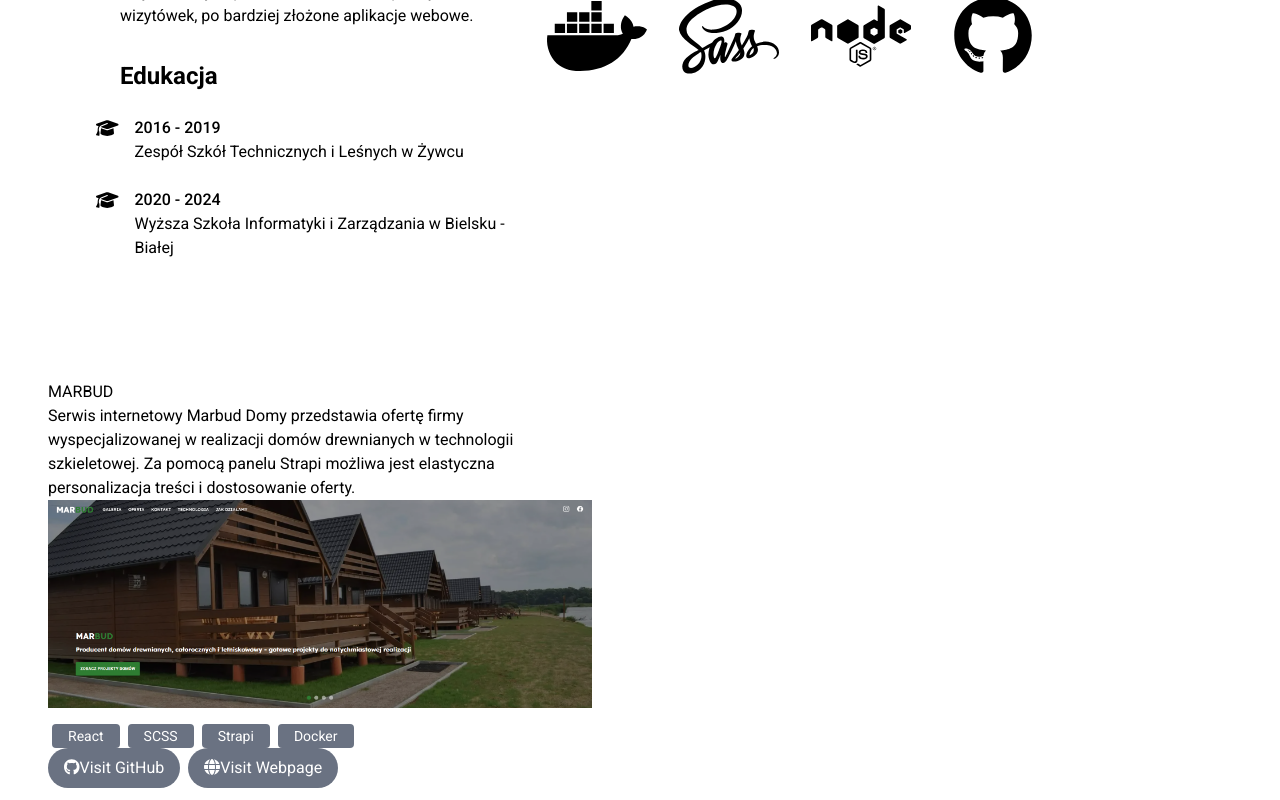
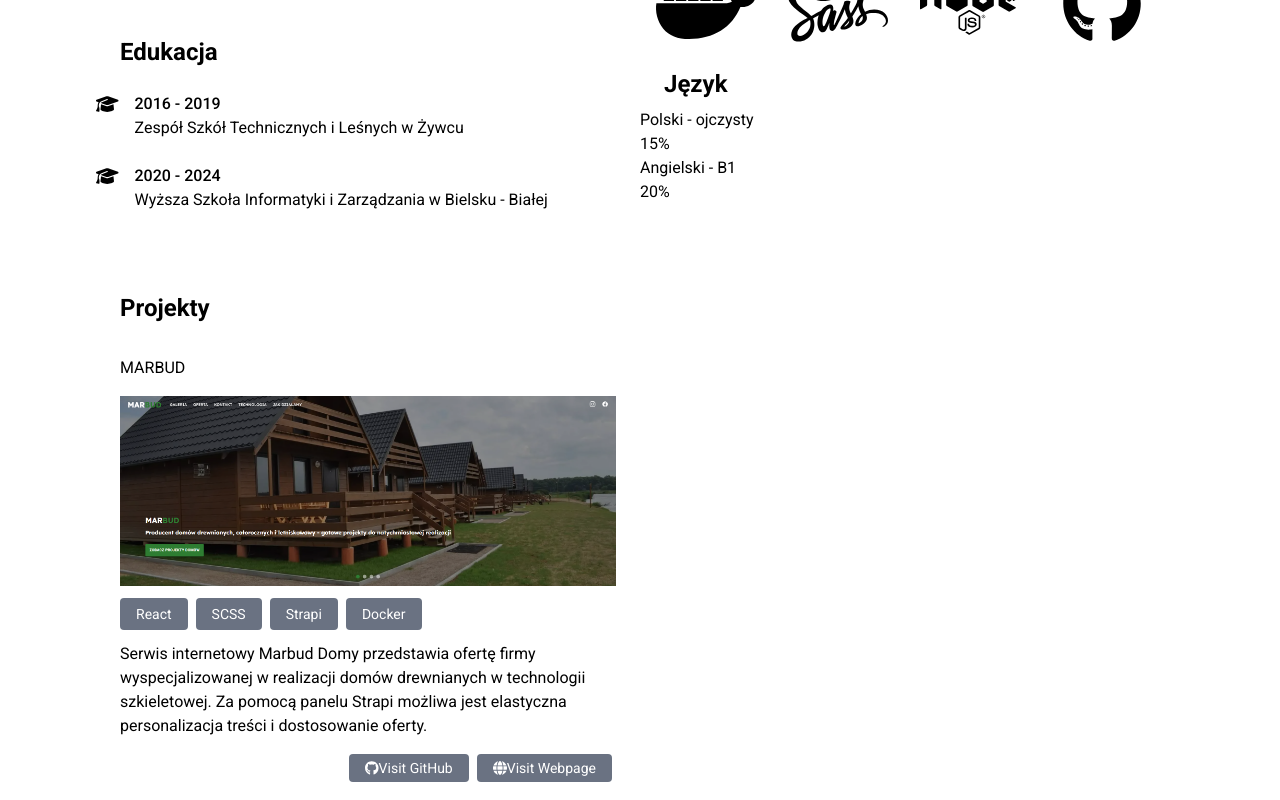
Before and after one commit to Kry765/portfolio, a React (Vite) app: page / in a window 1280 px wide. Shown: the part 1060-1860 px from the top of the page. Built offline with nearby package versions, Linux system fonts and the light colour scheme.

Commit message:
add lang section

```diff
--- a/src/components/AboutMe/AboutMe.tsx
+++ b/src/components/AboutMe/AboutMe.tsx
@@ -3,13 +3,14 @@ import type { AboutMeData } from "../../types/Aboutme";
 import AboutMeSkills from "./AboutMeSkills";
 import AboutMeDescription from "./AboutMeDescription";
 import AboutMeEducation from "./AboutMeEducation";
+import AboutMeLanguage from "./AboutMeLanguage";
 
 const typedData = aboutData as AboutMeData;
 
 export default function AboutMe() {
   return (
     <section className="flex flex-col md:flex-row mx-24 my-12">
-      <article className="text-center md:text-left md:w-[40%] flex flex-col justify-center">
+      <article className="text-center md:text-left md:w-1/2 flex flex-col justify-center">
         <AboutMeDescription
           title={typedData.title}
           description={typedData.description}
@@ -19,10 +20,14 @@ export default function AboutMe() {
           schoolData={typedData.schoolData}
         />
       </article>
-      <article className="md:w-[60%] flex flex-col items-center">
+      <article className="md:w-1/2 ">
         <AboutMeSkills
           title={typedData.skillsSectionTitle}
           skills={typedData.skills}
+        />
+        <AboutMeLanguage
+          title={typedData.langSectionTitle}
+          lang={typedData.lang}
         />
       </article>
     </section>
--- /dev/null
+++ b/src/components/AboutMe/AboutMeLanguage.tsx
@@ -0,0 +1,20 @@
+type Props = {
+  title: string;
+  lang: string[];
+};
+
+export default function AboutMeLanguage({ lang, title }: Props) {
+  return (
+    <>
+      <h2 className="py-2 md:px-6 font-bold text-2xl">{title}</h2>
+      {lang.map((item, index) => (
+        <div key={index}>
+          <p>
+            {item.language} - {item.level}
+          </p>
+          <p>{item.status}</p>
+        </div>
+      ))}
+    </>
+  );
+}
--- a/src/components/AboutMe/AboutMeSkills.tsx
+++ b/src/components/AboutMe/AboutMeSkills.tsx
@@ -29,7 +29,7 @@ type Props = {
 export default function AboutMeSkills({ title, skills }: Props) {
   return (
     <div className="max-w-auto ">
-      <h2 className="py-6 md:px-6 font-bold text-2xl">{title}</h2>
+      <h2 className="py-2 md:px-6 font-bold text-2xl">{title}</h2>
       {skills.map((data, index) => (
         <FontAwesomeIcon
           key={index}
--- a/src/components/MyProject/Project.tsx
+++ b/src/components/MyProject/Project.tsx
@@ -6,8 +6,13 @@ const typedData = projectData as ProjectEntry;
 
 export default function Project() {
   return (
-    <section className="flex flex-wrap mx-auto">
-      <ProjectListComponent projectData={typedData.projectData} />
-    </section>
+    <>
+      <div className="mx-24 my-12">
+        <h2 className="py-2 px-6 font-bold text-2xl gap-4">Projekty</h2>
+        <section className="flex flex-wrap">
+          <ProjectListComponent projectData={typedData.projectData} />
+        </section>
+      </div>
+    </>
   );
 }
--- a/src/components/MyProject/ProjectListComponent.tsx
+++ b/src/components/MyProject/ProjectListComponent.tsx
@@ -14,31 +14,26 @@ const iconMap = {
 
 export default function ProjectListComponent({ projectData }: Props) {
   return projectData.map((data, index) => (
-    <div key={index} className="w-1/2 p-12">
+    <div key={index} className="w-1/2 p-6">
       <h3>{data.titleProject}</h3>
-      <p>{data.descriptionProject}</p>
-
       {data.imageProject.map((item, index) => (
-        <div key={index}>
-          <img src={item.thumbnail} />
-        </div>
+        <img key={index} src={item.thumbnail} className="my-4" />
       ))}
-
-      <div className="flex justify-between flex-row flex-wrap mt-4">
-        <div>
       {data.stackTechnology.map((item, index) => (
         <span
           key={index}
-              className="text-white bg-gray-500 px-4 mx-1 py-1 rounded text-sm"
+          className="rounded bg-gray-500 text-white px-4 py-2 mr-2 text-sm"
         >
           {item.stack}
         </span>
       ))}
-        </div>
-        <div>
+      <p className="my-4">{data.descriptionProject}</p>
+      <div className="flex justify-between flex-row mt-2">
+        <div className="flex flex-wrap"></div>
+        <div className="flex flex-row">
           {data.iconMap.map((item, index) => (
             <button
-              className="rounded-full bg-gray-500 text-white px-4 mr-2 py-2"
+              className="rounded bg-gray-500 text-white px-4 mx-1 py-1 text-sm"
               key={index}
             >
               <FontAwesomeIcon
--- a/src/data/aboutmeData.json
+++ b/src/data/aboutmeData.json
@@ -2,6 +2,7 @@
   "title": "O mnie",
   "schoolSectionTitle": "Edukacja",
   "skillsSectionTitle": "Umiejętności",
+  "langSectionTitle": "Język",
   "description": [
     "Jestem web developerem specjalizującym się w tworzeniu nowoczesnych i wydajnych aplikacji internetowych przy użyciu technologii React oraz TypeScript.",
     "Tworzę strony internetowe dopasowane do indywidualnych potrzeb klientów – od prostych stron wizytówek, po bardziej złożone aplikacje webowe."
@@ -17,9 +18,6 @@
     }
   ],
   "skills": [
-    {
-      "title": "Umiejętności"
-    },
     "faHtml5",
     "faCss3Alt",
     "faJs",
@@ -28,5 +26,19 @@
     "faSass",
     "faNode",
     "faGithub"
+  ],
+  "lang": [
+    {
+      "key": "Język Polski",
+      "language": "Polski",
+      "level": "ojczysty",
+      "status": "15%"
+    },
+    {
+      "key": "Język Angielski",
+      "language": "Angielski",
+      "level": "B1",
+      "status": "20%"
+    }
   ]
 }
```
Also changed, not shown: src/types/Aboutme.ts (+8 -0 lines). Lines whose indentation alone changed are shown as unchanged.
